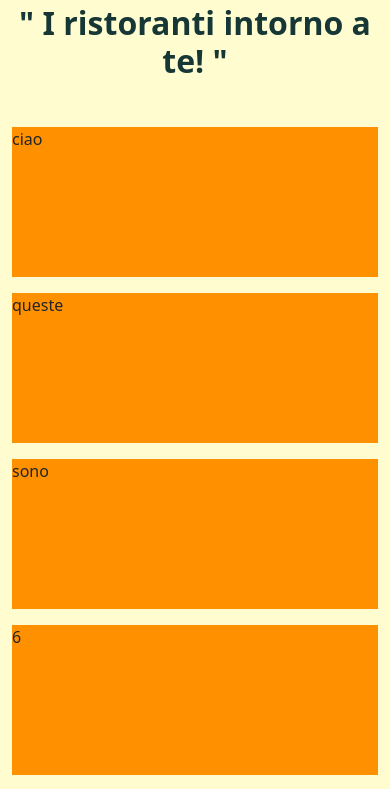
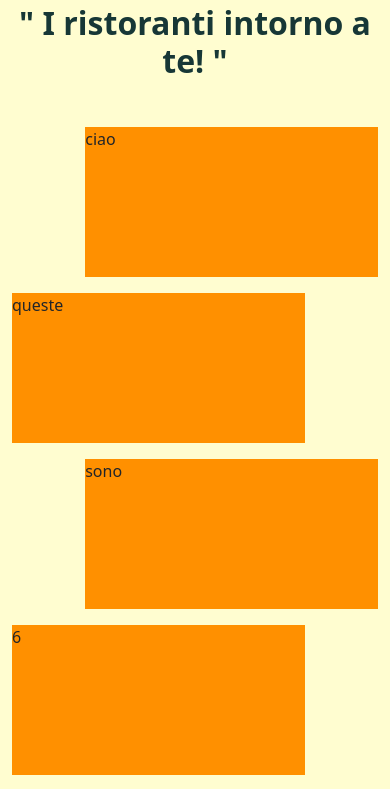
Before and after one commit to FedericoPiazzolla/vite-deliveboo, a Vue app: page / in a window 390 px wide. Shown: the part 780-1569 px from the top of the page. Built offline with nearby package versions, Linux system fonts and the light colour scheme.

Commit message:
fix: col in restaurant mobile

```diff
--- a/package.json
+++ b/package.json
@@ -11,7 +11,8 @@
   "dependencies": {
     "@fortawesome/fontawesome-free": "^6.5.1",
     "bootstrap": "^5.3.3",
-    "vue": "^3.4.15"
+    "vue": "^3.4.15",
+    "vue-router": "^4.3.0"
   },
   "devDependencies": {
     "@vitejs/plugin-vue": "^5.0.3",
--- a/src/components/AppRestaurants.vue
+++ b/src/components/AppRestaurants.vue
@@ -27,7 +27,7 @@ export default {
       <div class="row g-3 ms_row">
 
         <!-- Restaurant col -->
-        <div v-for="(card, index) in cards" :key="index" class="col-md-4 col-sm-12">
+        <div v-for="(card, index) in cards" :key="index" class="ms_col col-md-4 col-sm-12">
 
           <!-- Restaurant card -->
           <div class="cards">
@@ -73,8 +73,12 @@ export default {
     .ms_row {
       flex-direction: column;
 
-      .cards {
-        width: 100%;
+      .ms_col:nth-child(odd) {
+        display: flex;
+        justify-content: end;
+      }
+      .cards{
+        width: 80%;
         height: 150px;
       }
     }
```
Also changed, not shown: 1 other file (tests, documents, lock files or other folders).
